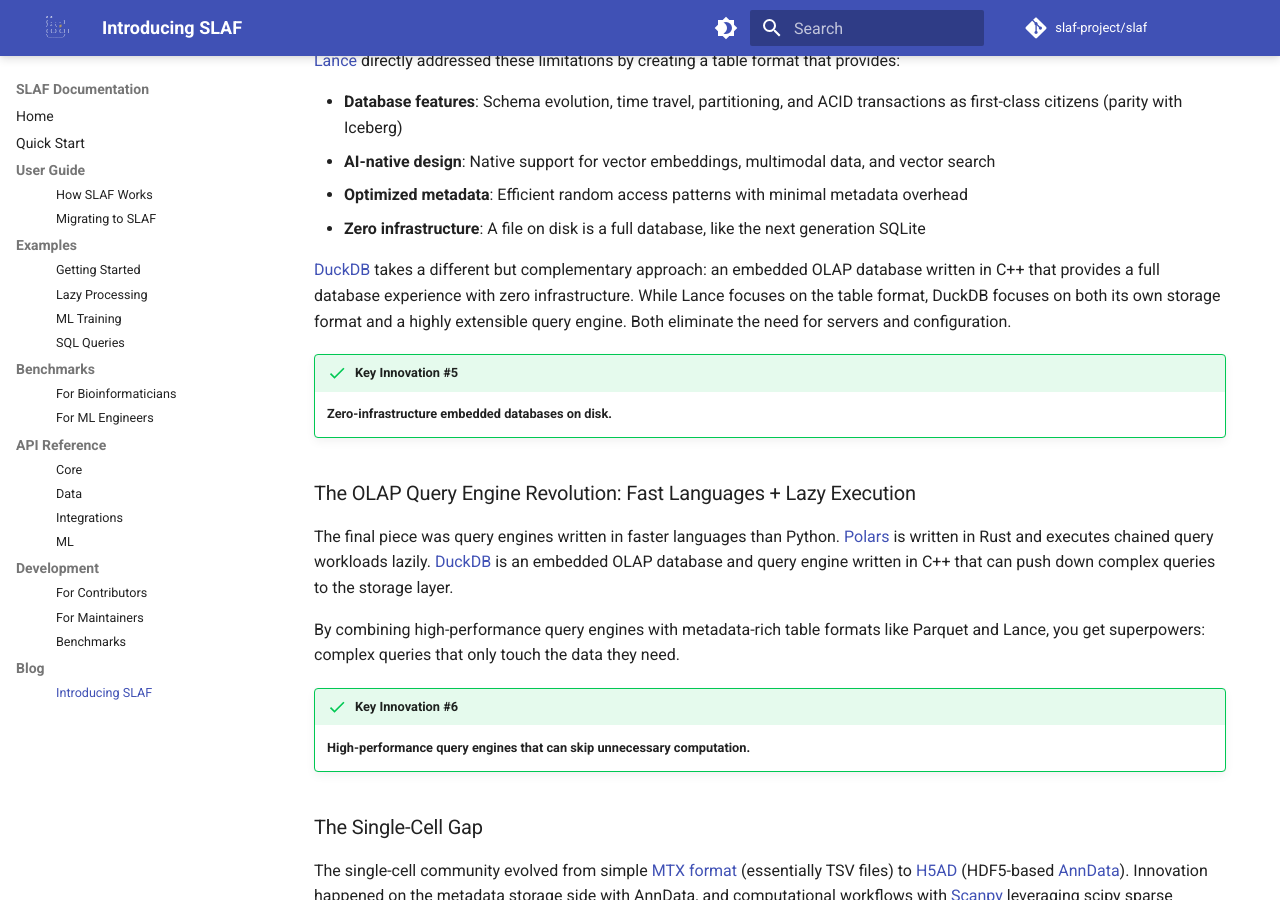
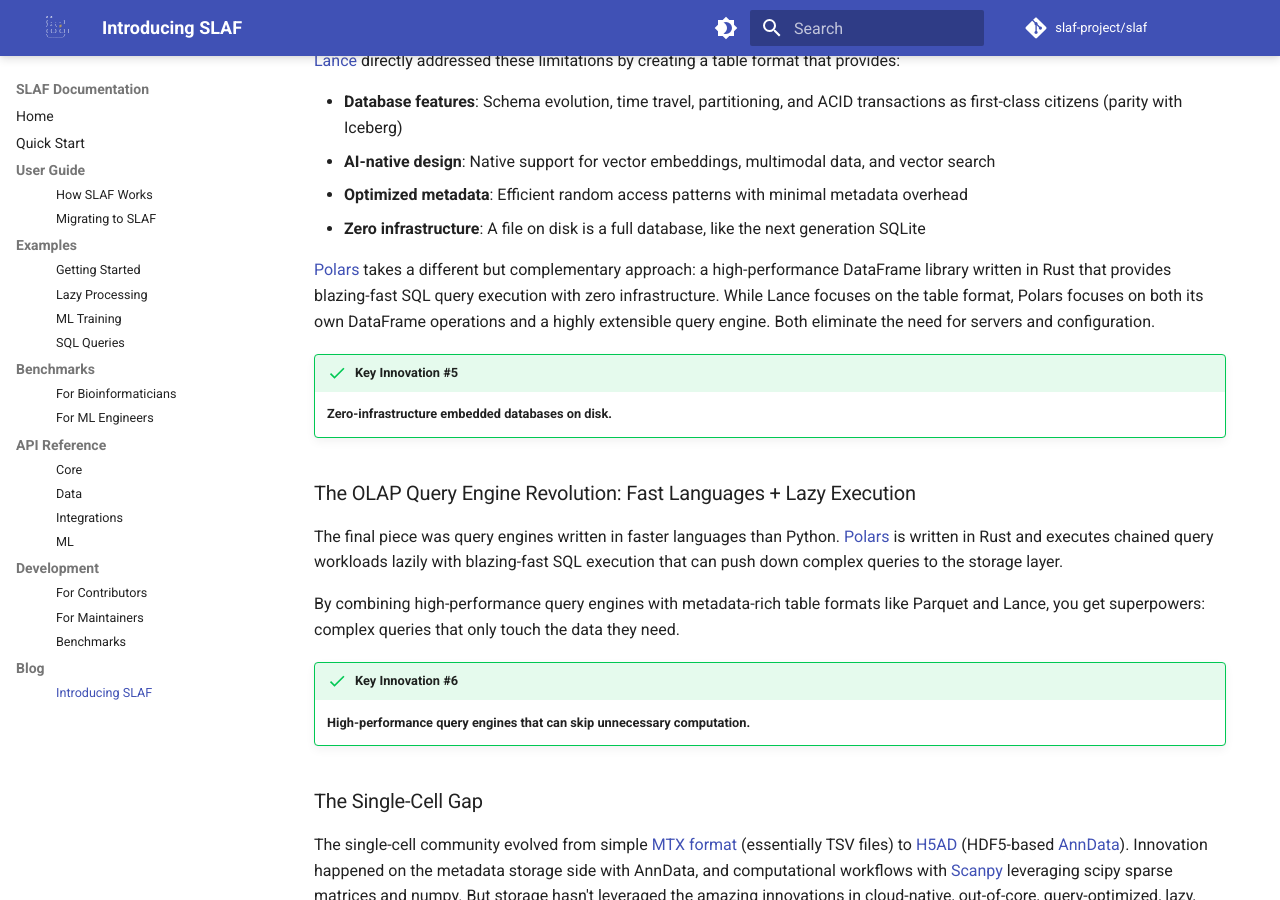
Before and after one commit to slaf-project/slaf, an MkDocs documentation site: the page built from docs/blog/introducing-slaf.md, in a window 1280 px wide and 900 px high, scrolled down 3930 px. Built offline with MkDocs 1.6.1 and Material for MkDocs 9.7.7, drawn with Linux system fonts in a browser that asks for light colours; comment, search, counter and statistics services are not loaded; some of the changed text lies outside the part shown.

Commit message:
update docs to emphasize polars

```diff
--- a/docs/blog/introducing-slaf.md
+++ b/docs/blog/introducing-slaf.md
@@ -125,7 +125,7 @@ Parquet stores data in compressed columnar chunks called "row groups" and stores
 - **Optimized metadata**: Efficient random access patterns with minimal metadata overhead
 - **Zero infrastructure**: A file on disk is a full database, like the next generation SQLite
 
-[DuckDB](https://duckdb.org/) takes a different but complementary approach: an embedded OLAP database written in C++ that provides a full database experience with zero infrastructure. While Lance focuses on the table format, DuckDB focuses on both its own storage format and a highly extensible query engine. Both eliminate the need for servers and configuration.
+[Polars](https://pola.rs/) takes a different but complementary approach: a high-performance DataFrame library written in Rust that provides blazing-fast SQL query execution with zero infrastructure. While Lance focuses on the table format, Polars focuses on both its own DataFrame operations and a highly extensible query engine. Both eliminate the need for servers and configuration.
 
 !!! success "Key Innovation #5"
 
@@ -133,7 +133,7 @@ Parquet stores data in compressed columnar chunks called "row groups" and stores
 
 ### The OLAP Query Engine Revolution: Fast Languages + Lazy Execution
 
-The final piece was query engines written in faster languages than Python. [Polars](https://polars.rs/) is written in Rust and executes chained query workloads lazily. [DuckDB](https://duckdb.org/) is an embedded OLAP database and query engine written in C++ that can push down complex queries to the storage layer.
+The final piece was query engines written in faster languages than Python. [Polars](https://polars.rs/) is written in Rust and executes chained query workloads lazily with blazing-fast SQL execution that can push down complex queries to the storage layer.
 
 By combining high-performance query engines with metadata-rich table formats like Parquet and Lance, you get superpowers: complex queries that only touch the data they need.
 
@@ -226,7 +226,7 @@ SLAF combines the best ideas from multiple domains into a unified solution:
 
 - **Zarr-inspired**: Zero-copy, query-in-place access to cloud storage
 - **Dask-inspired**: Lazy computation graphs that optimize before execution
-- **Lance + DuckDB-inspired**: OLAP-powered SQL with pushdown optimization
+- **Lance + Polars-inspired**: OLAP-powered SQL with pushdown optimization
 - **Scanpy-compatible**: Drop-in replacement for existing workflows
 
 For a detailed technical deep dive into SLAF's architecture, including SQL-native relational schema, lazy evaluation, cloud-native concurrent access, and foundation model training support, see [How SLAF Works](../user-guide/how-slaf-works.md).
```
Also changed, not shown: docs/benchmarks/bioinformatics_benchmarks.md (+2 -2 lines), docs/index.md (+1 -1 lines).
